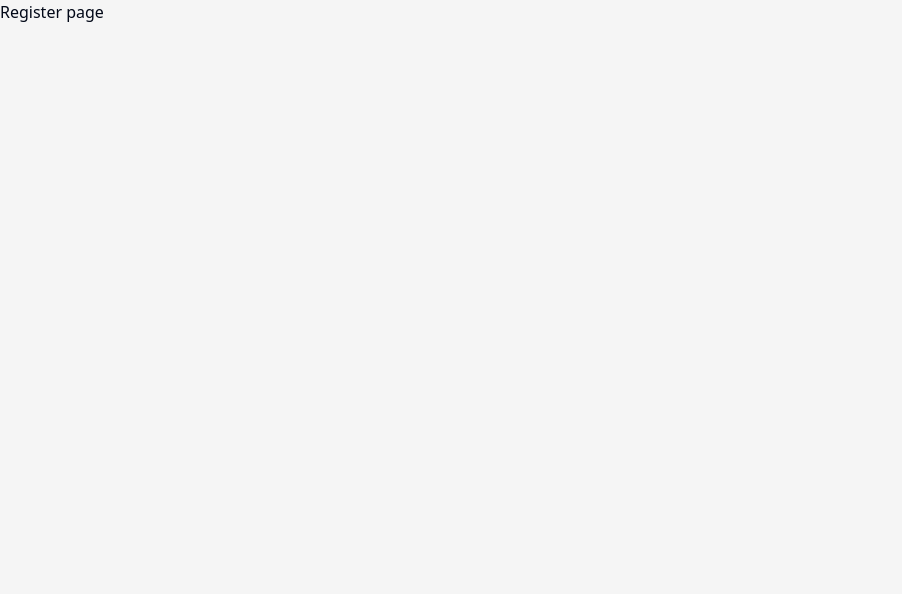
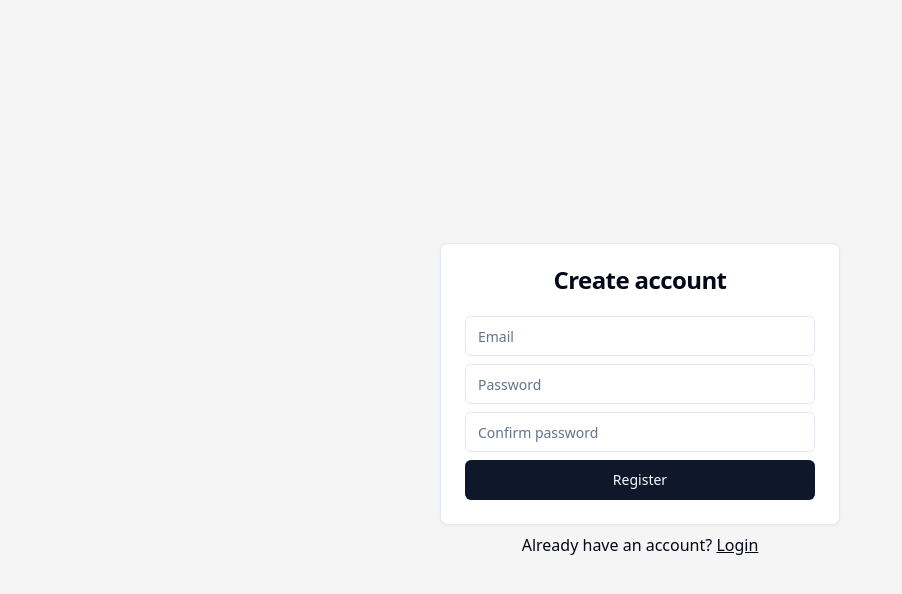
Before and after one commit to Sanjero20/job-tracker, a React app: page /register in a window 1280 px wide. Shown: the top 594 px of the page, without its empty margins (0-902 px from the left). Built offline with nearby package versions, Linux system fonts and the light colour scheme; no server answers; the HTML template or start-up script is replaced by a standard one.

Commit message:
add registration page

```diff
--- a/src/App.tsx
+++ b/src/App.tsx
@@ -5,6 +5,7 @@ import MainPage from "@/pages";
 import LoginPage from "@/pages/login";
 import UnprotectedPage from "./layouts/unprotected";
 import ProtectedPage from "./layouts/protected";
+import RegisterPage from "./pages/register";
 
 const routes = createBrowserRouter([
   {
@@ -22,7 +23,7 @@ const routes = createBrowserRouter([
     element: <UnprotectedPage />,
     children: [
       { path: "/login", element: <LoginPage /> },
-      { path: "/register", element: <>Register page</> },
+      { path: "/register", element: <RegisterPage /> },
     ],
   },
 ]);
--- a/src/pages/register/index.tsx
+++ b/src/pages/register/index.tsx
@@ -1,5 +1,92 @@
+import { FormEvent, useState } from "react";
+import { useNavigate } from "react-router-dom";
+import { useCookies } from "react-cookie";
+
+import { Button } from "@/components/ui/button";
+import { Input } from "@/components/ui/input";
+import FormContainer from "@/components/form-container";
+
+import { registerAccount } from "@/services/auth.service";
+
 function RegisterPage() {
-  return <>Register page</>;
+  const [email, setEmail] = useState("");
+  const [password, setPassword] = useState("");
+  const [confirmPass, setConfirmPass] = useState("");
+
+  const [error, setError] = useState("");
+  const [isLoading, setIsLoading] = useState(false);
+
+  const [, setCookie] = useCookies();
+  const navigate = useNavigate();
+
+  const handleSubmit = async (e: FormEvent) => {
+    e.preventDefault();
+
+    setIsLoading(true);
+
+    const response = await registerAccount(email, password, confirmPass);
+    const { token, error } = response;
+
+    if (token) {
+      setCookie("token", token);
+      navigate("/");
+    } else {
+      setError(error);
+    }
+
+    setIsLoading(false);
+  };
+
+  return (
+    <div className="flex flex-1 flex-col items-center justify-center gap-2">
+      <FormContainer header="Create account">
+        <form
+          onSubmit={handleSubmit}
+          className="flex w-[350px] flex-col gap-2 bg-white"
+        >
+          <Input
+            type="email"
+            value={email}
+            onChange={(e) => setEmail(e.target.value)}
+            placeholder="Email"
+            required
+          />
+
+          <Input
+            type="password"
+            value={password}
+            onChange={(e) => setPassword(e.target.value)}
+            placeholder="Password"
+            required
+          />
+
+          <Input
+            type="password"
+            value={confirmPass}
+            onChange={(e) => setConfirmPass(e.target.value)}
+            placeholder="Confirm password"
+            required
+          />
+
+          {error && <p className="text-sm text-error">* {error}</p>}
+
+          <Button type="submit" disabled={isLoading}>
+            Register
+          </Button>
+        </form>
+      </FormContainer>
+
+      <p>
+        Already have an account?{" "}
+        <a
+          onClick={() => navigate("/login")}
+          className="cursor-pointer underline"
+        >
+          Login
+        </a>
+      </p>
+    </div>
+  );
 }
 
 export default RegisterPage;
--- a/src/services/auth.service.ts
+++ b/src/services/auth.service.ts
@@ -1,3 +1,4 @@
+/* eslint-disable @typescript-eslint/no-explicit-any */
 import { api } from "./config";
 
 export async function verifyToken() {
@@ -20,3 +21,25 @@ export async function loginAccount(email: string, password: string) {
     return { token: null, error: message };
   }
 }
+
+export async function registerAccount(
+  email: string,
+  password: string,
+  cPass: string,
+) {
+  if (password != cPass) {
+    return {
+      token: null,
+      error: "Password does not match",
+    };
+  }
+
+  try {
+    const response = await api.post("/auth/register", { email, password });
+    const { token } = await response.data;
+    return { token, error: "" };
+  } catch (error: any) {
+    const { message } = error.response.data;
+    return { token: null, error: message };
+  }
+}
```
